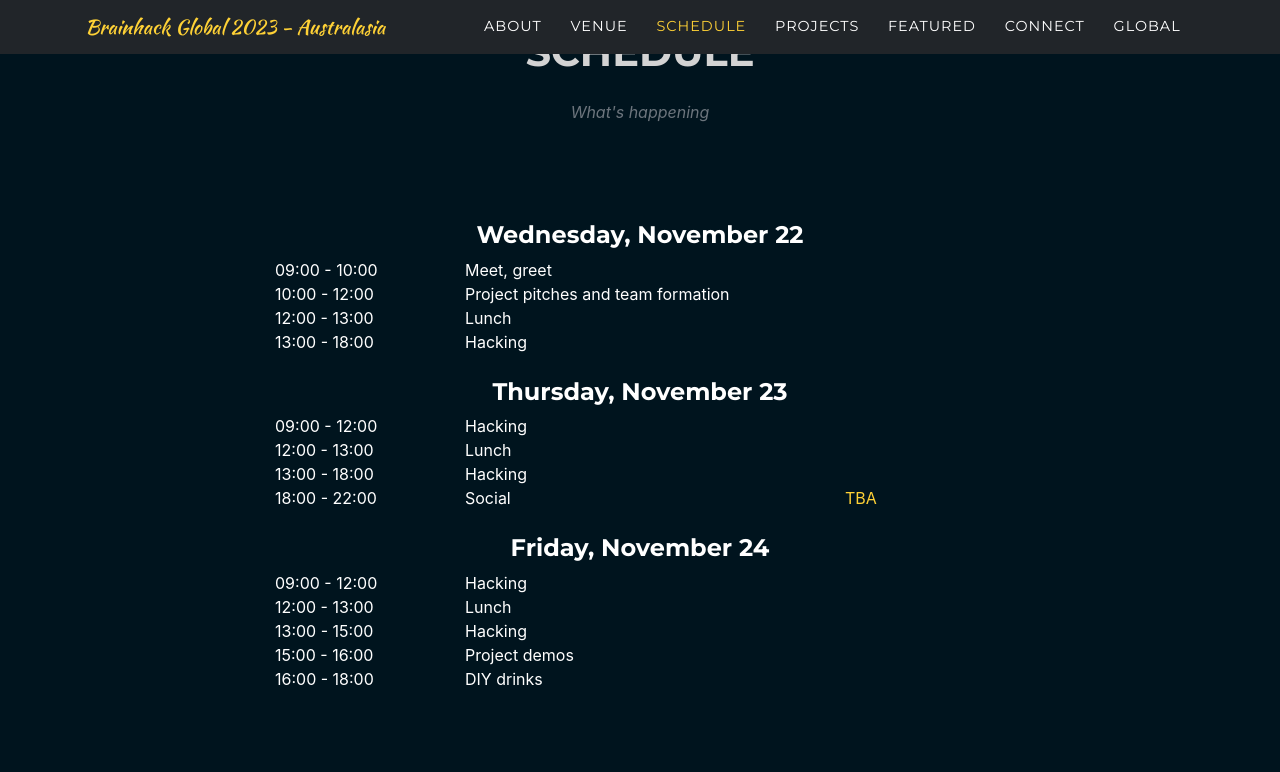
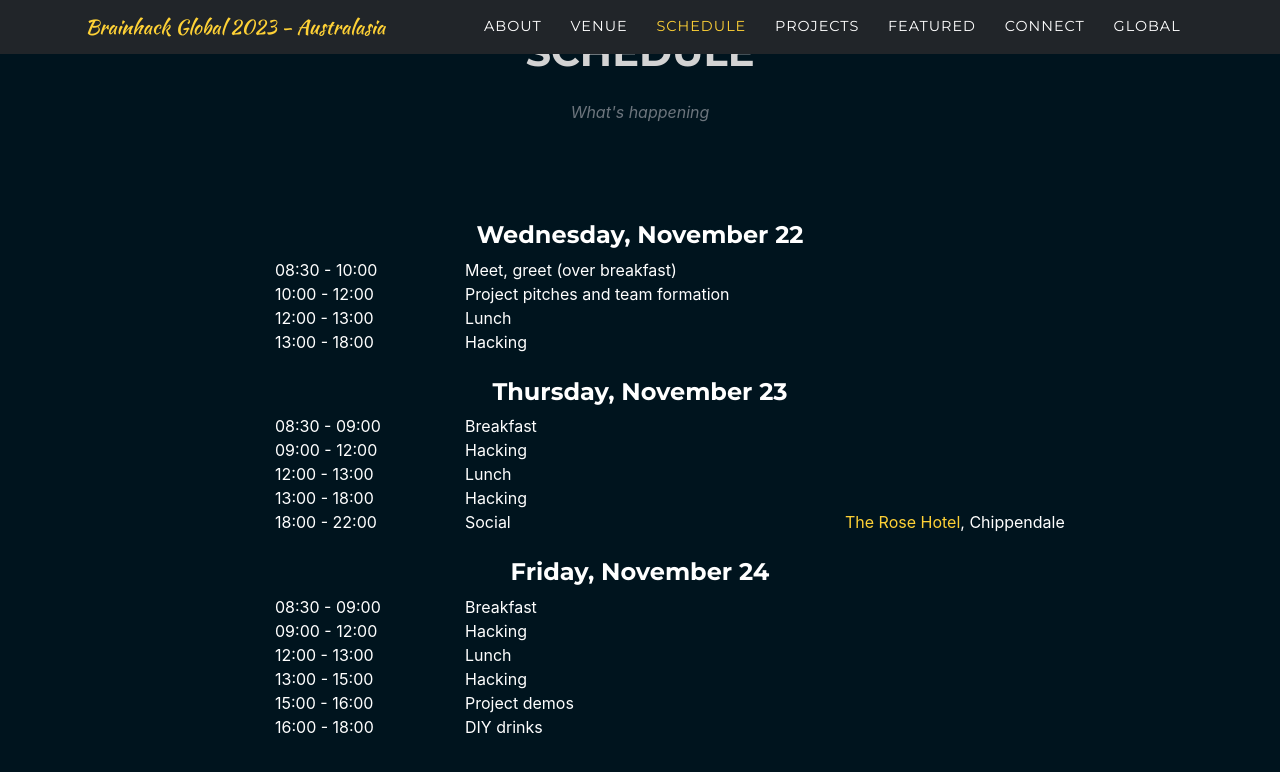
Before and after one commit to brainhack-aus/global2024, a Jekyll site: the page built from index.md, in a window 1280 px wide and 900 px high, scrolled down 4149 px. Shown: the top 772 px of the window. Built offline with Jekyll 4.4.1, drawn with Linux system fonts in a browser that asks for light colours; some web fonts are replaced.

Commit message:
Add breakfast and social location

```diff
--- a/_data/schedule.yml
+++ b/_data/schedule.yml
@@ -1,8 +1,8 @@
 - name: "Wednesday, November 22"
   events:
-    - starttime: 2023-11-22T09:00:00+11:00
+    - starttime: 2023-11-22T08:30:00+11:00
       endtime:  2023-11-22T10:00:00+11:00
-      title: Meet, greet
+      title: Meet, greet (over breakfast)
     - starttime: 2023-11-22T10:00:00+11:00
       endtime:  2023-11-22T12:00:00+11:00
       title: Project pitches and team formation
@@ -15,34 +15,40 @@
 
 - name: "Thursday, November 23"
   events:
+    - starttime: 2023-11-23T08:30:00+11:00
+      endtime: 2023-11-23T09:00:00+11:00
+      title: Breakfast
     - starttime: 2023-11-23T09:00:00+11:00
       endtime: 2023-11-23T12:00:00+11:00
       title: Hacking
     - starttime: 2023-11-23T12:00:00+11:00
       endtime:  2023-11-23T13:00:00+11:00
       title: Lunch
-    - starttime: 2023-11-22T13:00:00+11:00
+    - starttime: 2023-11-23T13:00:00+11:00
       endtime: 2023-11-23T18:00:00+11:00
       title: Hacking
-    - starttime: 2023-11-22T18:00:00+11:00
-      endtime: 2023-11-22T22:00:00+11:00
+    - starttime: 2023-11-23T18:00:00+11:00
+      endtime: 2023-11-23T22:00:00+11:00
       title: Social
-      venue: <a href="">TBA</a>
+      venue: <a href="https://www.therosehotel.com.au/">The Rose Hotel</a>, Chippendale
 
 - name: "Friday, November 24"
   events:
-    - starttime: 2023-11-23T09:00:00+11:00
-      endtime: 2023-11-23T12:00:00+11:00
+    - starttime: 2023-11-24T08:30:00+11:00
+      endtime: 2023-11-24T09:00:00+11:00
+      title: Breakfast
+    - starttime: 2023-11-24T09:00:00+11:00
+      endtime: 2023-11-24T12:00:00+11:00
       title: Hacking
-    - starttime: 2023-11-23T12:00:00+11:00
-      endtime:  2023-11-23T13:00:00+11:00
+    - starttime: 2023-11-24T12:00:00+11:00
+      endtime:  2023-11-24T13:00:00+11:00
       title: Lunch
-    - starttime: 2023-11-22T13:00:00+11:00
-      endtime: 2023-11-23T15:00:00+11:00
+    - starttime: 2023-11-24T13:00:00+11:00
+      endtime: 2023-11-24T15:00:00+11:00
       title: Hacking
     - starttime: 2023-11-24T15:00:00+11:00
-      endtime: 2023-11-23T16:00:00+11:00
+      endtime: 2023-11-24T16:00:00+11:00
       title: Project demos
     - starttime: 2023-11-24T16:00:00+11:00
-      endtime: 2023-11-23T18:00:00+11:00
+      endtime: 2023-11-24T18:00:00+11:00
       title: DIY drinks
```
